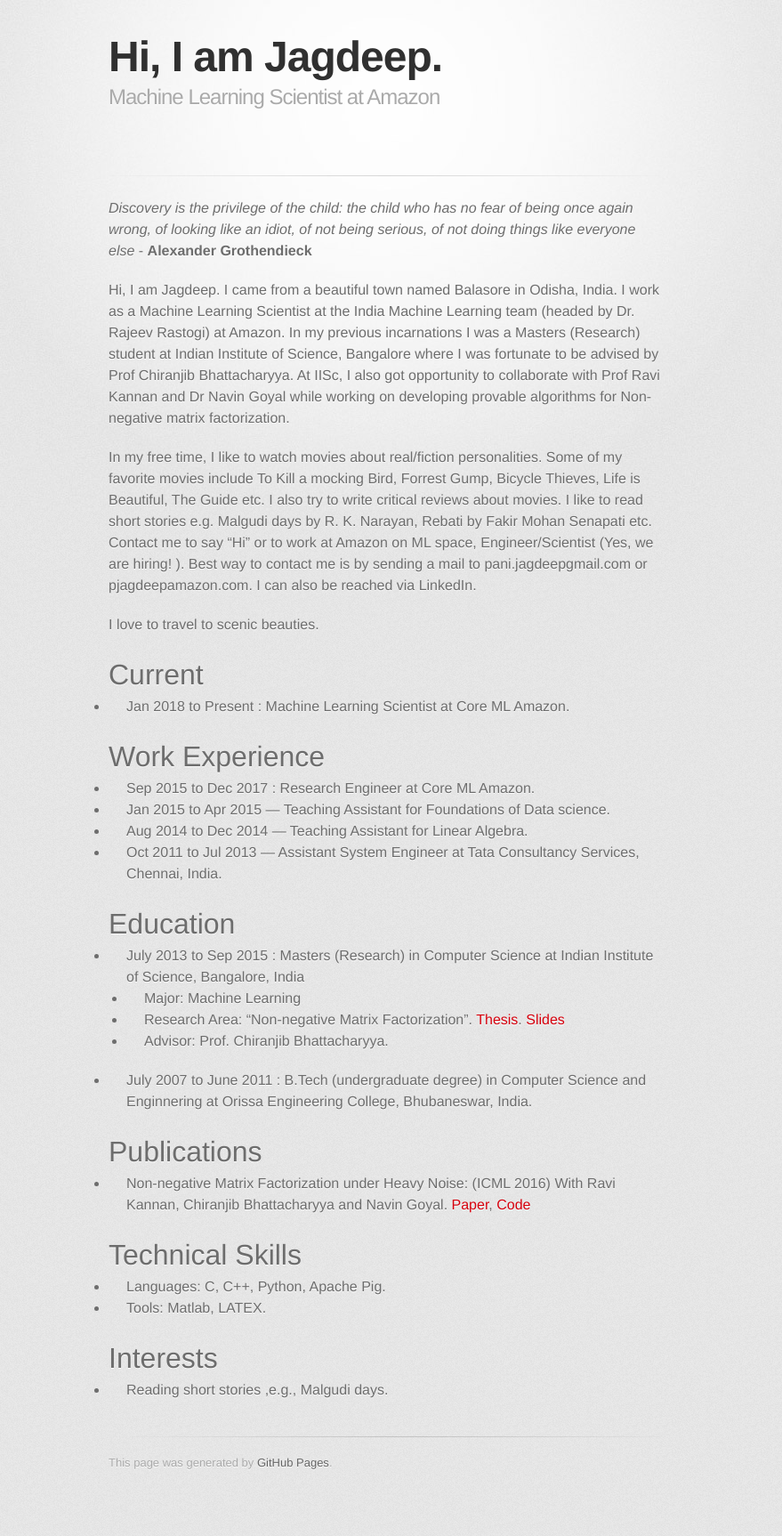
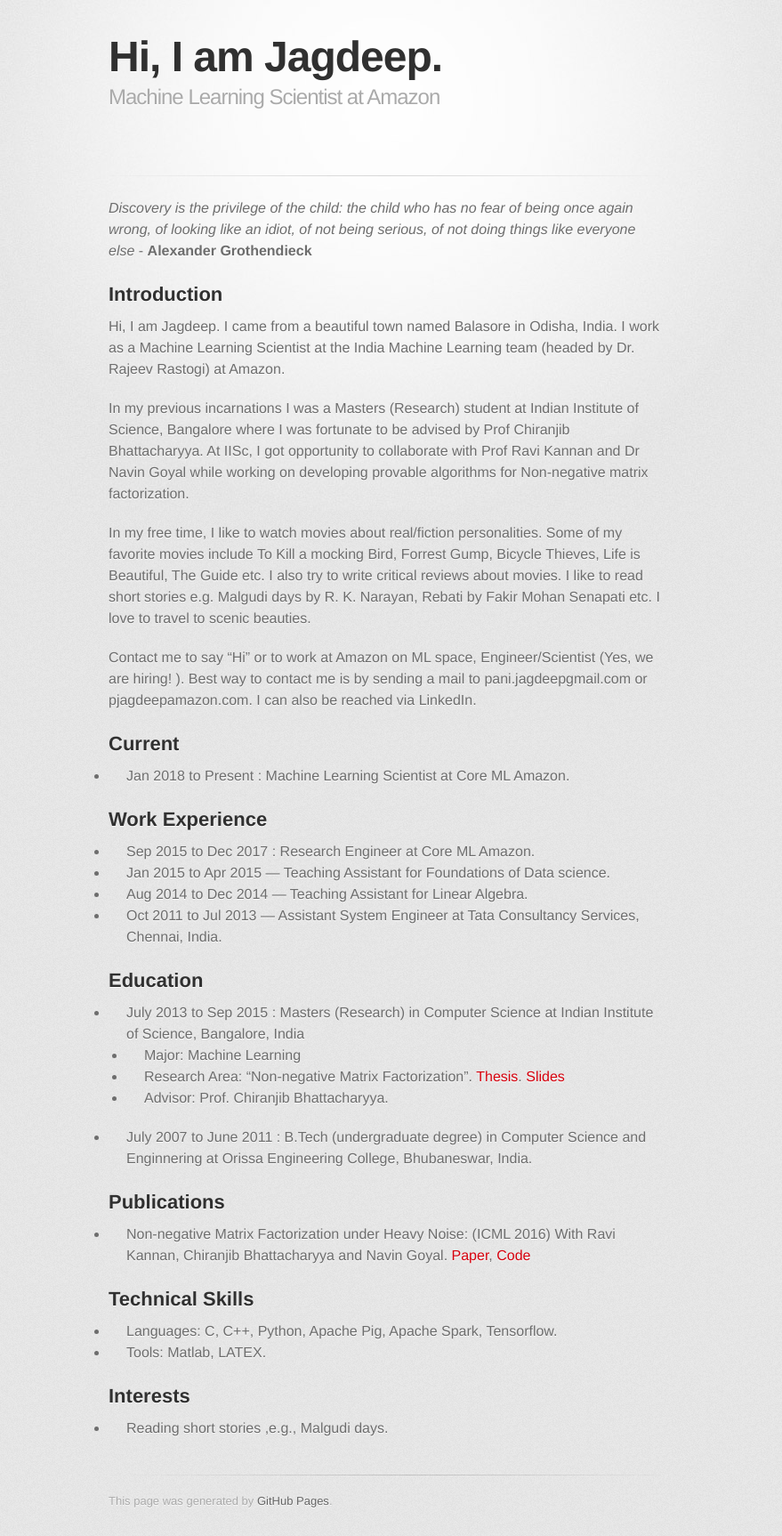
Before and after one commit to jagdeeppani/jagdeeppani.github.io, a Jekyll site: the page built from index.md, in a window 1280 px wide. Shown: the whole page at 89% size, without its empty margins (208-1087 px from the left). Built offline with Jekyll 4.4.1, drawn with Linux system fonts in a browser that asks for light colours; some web fonts are replaced; our own code applies the rules of GitHub Pages for plain Markdown files; before the commit the page ends 1683 px from its top, so only the background shows below that.

Commit message:
Update index.md

```diff
--- a/index.md
+++ b/index.md
@@ -1,25 +1,28 @@
  _Discovery is the privilege of the child: the child who has no fear of being once again wrong, of looking like an idiot, of not being serious, of not doing things like everyone else_ - **Alexander Grothendieck**
 
-Hi, I am Jagdeep. I came from a beautiful town named Balasore in Odisha, India. I work as a Machine Learning Scientist at the India Machine Learning team (headed by Dr. Rajeev Rastogi) at Amazon. In my previous incarnations I was a Masters (Research) student at Indian Institute of Science, Bangalore where I was fortunate to be advised by Prof Chiranjib Bhattacharyya. At IISc, I also got opportunity to collaborate with Prof Ravi Kannan and Dr Navin Goyal while working on developing provable algorithms for Non-negative matrix factorization.
+## [](#header-1)Introduction
+Hi, I am Jagdeep. I came from a beautiful town named Balasore in Odisha, India. I work as a Machine Learning Scientist at the India Machine Learning team (headed by Dr. Rajeev Rastogi) at Amazon.
+
+In my previous incarnations I was a Masters (Research) student at Indian Institute of Science, Bangalore where I was fortunate to be advised by Prof Chiranjib Bhattacharyya. At IISc, I got opportunity to collaborate with Prof Ravi Kannan and Dr Navin Goyal while working on developing provable algorithms for Non-negative matrix factorization.
 
 In my free time, I like to watch movies about real/fiction personalities. Some of my favorite movies include To Kill a mocking Bird, Forrest Gump, Bicycle Thieves, Life is Beautiful, The Guide etc. I also try to write critical reviews about movies.
-I like to read short stories e.g. Malgudi days by R. K. Narayan, Rebati by Fakir Mohan Senapati etc.
+I like to read short stories e.g. Malgudi days by R. K. Narayan, Rebati by Fakir Mohan Senapati etc. I love to travel to scenic beauties.
+
 Contact me to say "Hi" or to work at Amazon on ML space, Engineer/Scientist (Yes, we are hiring! ). Best way to contact me is by sending a mail to pani.jagdeep<at>gmail.com or pjagdeep<at>amazon.com. I can also be reached via LinkedIn.
 
-I love to travel to scenic beauties.
 
 
-# [](#header-1)Current
+## [](#header-1)Current
 *   Jan 2018 to Present  : Machine Learning Scientist at Core ML Amazon.
 
-# [](#header-2)Work Experience
+## [](#header-2)Work Experience
 *   Sep 2015 to Dec 2017 : Research Engineer at Core ML Amazon.
 *   Jan 2015 to Apr 2015 --- Teaching Assistant for Foundations of Data science.
 *   Aug 2014 to Dec 2014 --- Teaching Assistant for Linear Algebra.
 *   Oct 2011 to Jul 2013 --- Assistant System Engineer at Tata Consultancy Services, Chennai, India.
 
 
-# [](#header-3)Education
+## [](#header-3)Education
 
 - July 2013 to Sep 2015 :  Masters (Research) in Computer Science at Indian Institute of Science, Bangalore, India
   - Major: Machine Learning
@@ -29,13 +32,13 @@
 - July 2007 to June 2011 :  B.Tech (undergraduate degree) in Computer Science and Enginnering at Orissa Engineering College, Bhubaneswar, India.
 
 
-# [](#header-4)Publications
+## [](#header-4)Publications
 
 *   Non-negative Matrix Factorization under Heavy Noise: (ICML 2016) With Ravi Kannan, Chiranjib Bhattacharyya and Navin Goyal. [Paper](http://proceedings.mlr.press/v48/bhattacharya16.pdf), [Code](https://github.com/jagdeeppani/TSVDNMF)
 
-# [](#header-5)Technical Skills
-*   Languages: C, C++, Python, Apache Pig.
+## [](#header-5)Technical Skills
+*   Languages: C, C++, Python, Apache Pig, Apache Spark, Tensorflow.
 *   Tools: Matlab, LATEX.
 
-# [](#header-5)Interests
+## [](#header-5)Interests
 *   Reading short stories ,e.g., Malgudi days.
```
